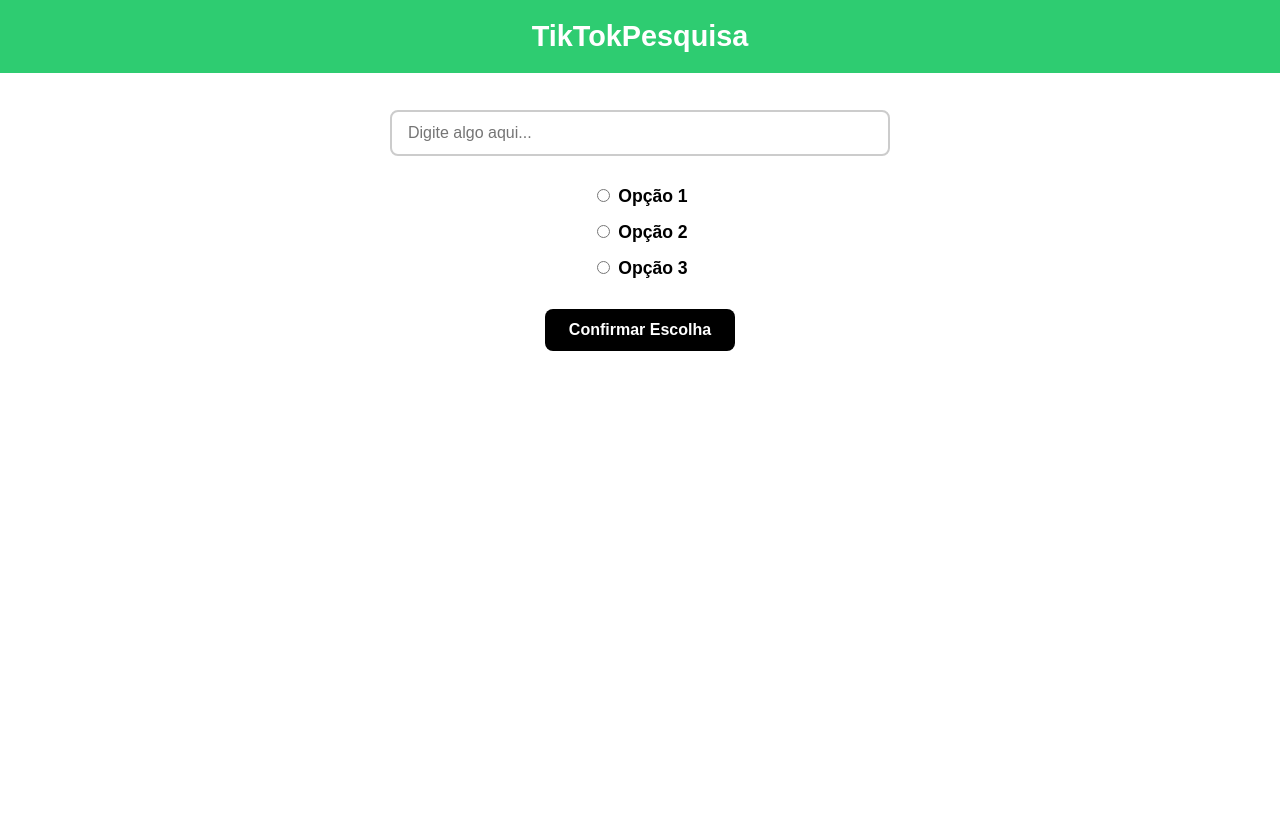
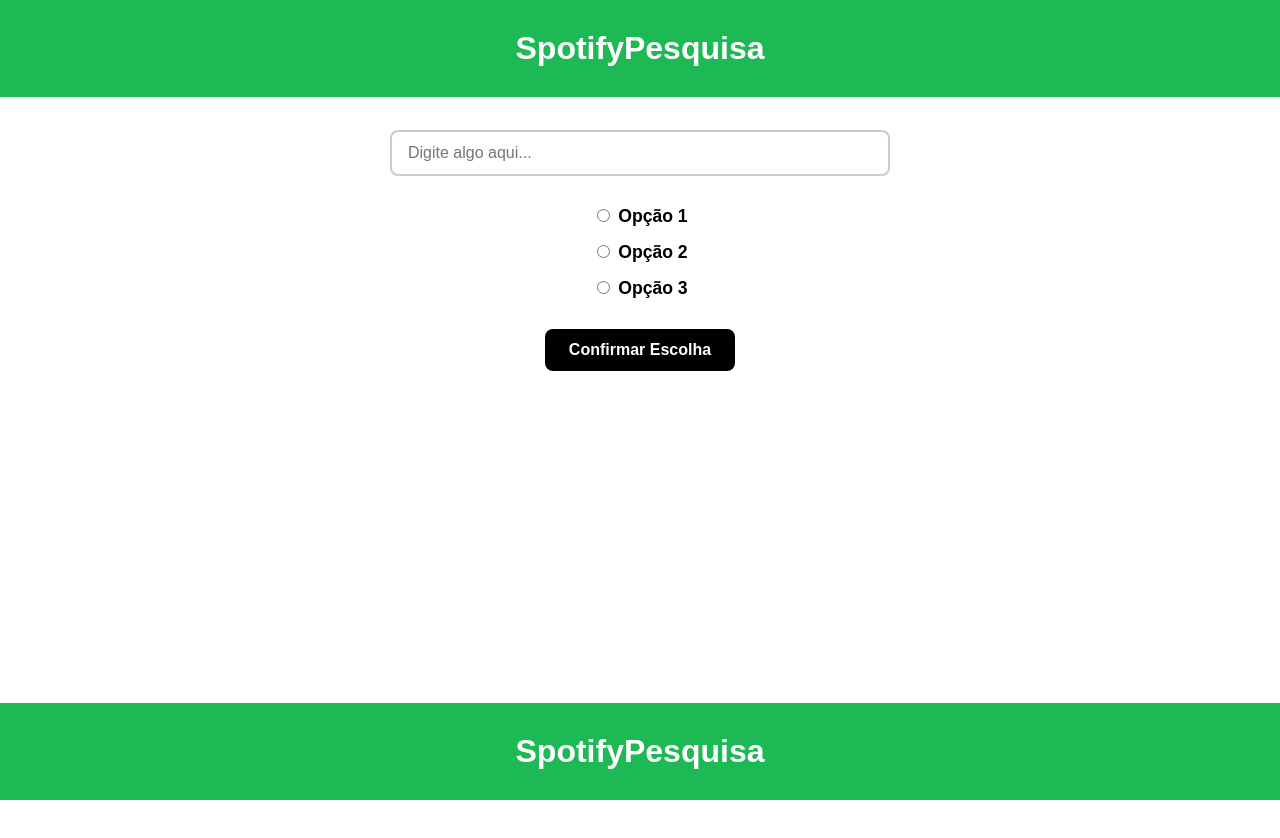
Before and after one commit to Luan-paganella/Achados-Shoppe-Luan, a plain HTML site: page index.html in a window 1280 px wide. Drawn offline with Linux system fonts and the light colour scheme.

Commit message:
Atualizar o index.html
atualiza

```diff
--- a/index.html
+++ b/index.html
@@ -3,42 +3,47 @@
 <head>
   <meta charset="UTF-8" />
   <meta name="viewport" content="width=device-width, initial-scale=1" />
-  <title>TikTokPesquisa</title>
+  <title>SpotifyPesquisa</title>
   <style>
     body {
       margin: 0;
       font-family: Arial, sans-serif;
       background-color: #ffffff;
       color: #000000;
-      padding-top: 80px; /* espaço para o banner fixo */
+      padding-top: 100px;
+      padding-bottom: 100px;
     }
 
-    /* Banner verde fixo no topo */
     .banner {
       position: fixed;
-      top: 0;
       left: 0;
       width: 100%;
-      background-color: #2ecc71;
+      background-color: #1DB954;
       color: white;
       text-align: center;
-      padding: 20px 0;
-      font-size: 1.8em;
+      padding: 30px 0;
+      font-size: 2em;
       font-weight: bold;
       z-index: 1000;
     }
 
-    /* Container centralizado */
+    .banner.topo {
+      top: 0;
+    }
+
+    .banner.rodape {
+      bottom: 0;
+    }
+
     .container {
       display: flex;
       flex-direction: column;
       align-items: center;
       justify-content: flex-start;
-      min-height: calc(100vh - 80px);
+      min-height: calc(100vh - 200px);
       padding: 30px 20px;
     }
 
-    /* Campo de texto */
     .text-input {
       width: 100%;
       max-width: 500px;
@@ -50,7 +55,6 @@
       box-sizing: border-box;
     }
 
-    /* Opções (radio buttons) */
     .options {
       display: flex;
       flex-direction: column;
@@ -64,7 +68,6 @@
       cursor: pointer;
     }
 
-    /* Botão de confirmação */
     .confirm-button {
       padding: 12px 24px;
       font-size: 1em;
@@ -80,7 +83,6 @@
       background-color: #333;
     }
 
-    /* Resultado exibido */
     .result {
       margin-top: 30px;
       font-size: 1.1em;
@@ -90,15 +92,13 @@
 </head>
 <body>
 
-  <!-- Banner fixo -->
-  <div class="banner">TikTokPesquisa</div>
+  <!-- Banner topo -->
+  <div class="banner topo">SpotifyPesquisa</div>
 
-  <!-- Conteúdo principal -->
+  <!-- Conteúdo -->
   <div class="container">
-    <!-- Campo de texto -->
     <input type="text" class="text-input" id="textoDigitado" placeholder="Digite algo aqui...">
 
-    <!-- Opções de múltipla escolha -->
     <div class="options">
       <label class="option-label">
         <input type="radio" name="opcao" value="Opção 1"> Opção 1
@@ -111,14 +111,14 @@
       </label>
     </div>
 
-    <!-- Botão -->
     <button class="confirm-button" onclick="confirmarEscolha()">Confirmar Escolha</button>
 
-    <!-- Resultado -->
     <div class="result" id="resultado"></div>
   </div>
 
-  <!-- Script para interação -->
+  <!-- Banner rodapé -->
+  <div class="banner rodape">SpotifyPesquisa</div>
+
   <script>
     function confirmarEscolha() {
       const texto = document.getElementById('textoDigitado').value.trim();
```
